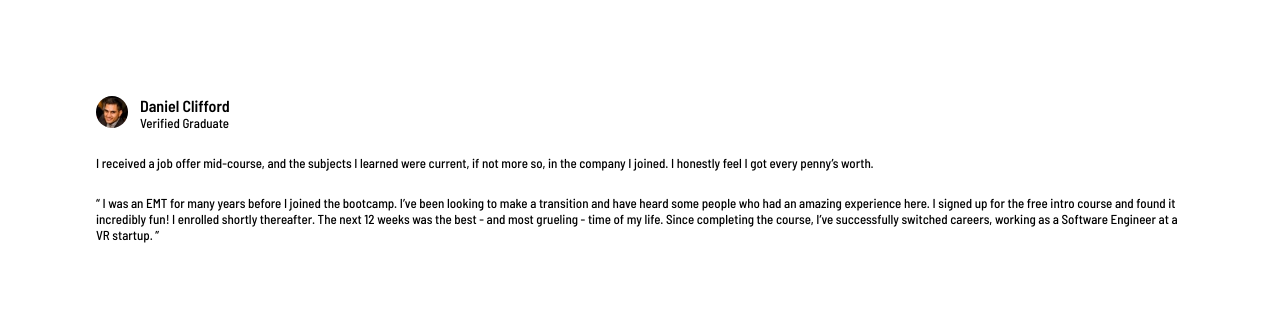
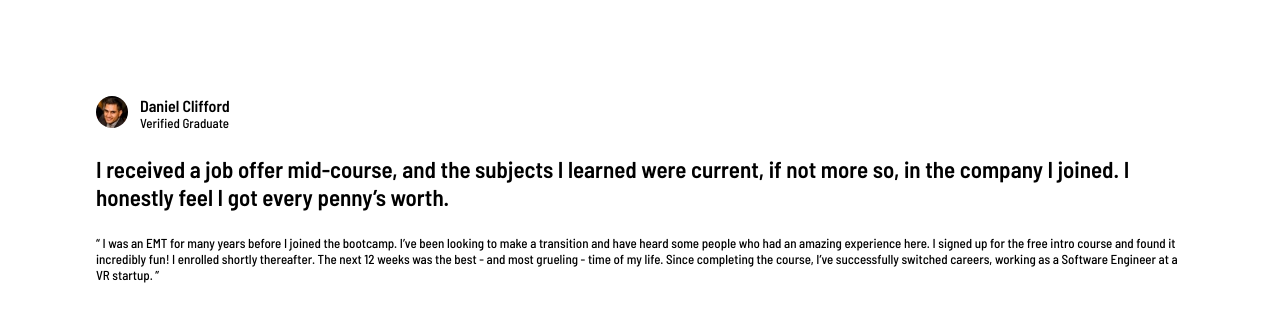
Before and after one commit to mohammadreza2003-af/09-testimonials-grid-section-main, a plain HTML site: page index.html in a window 1280 px wide. Drawn offline with Linux system fonts and the light colour scheme.

Commit message:
edit font size

```diff
--- a/style.css
+++ b/style.css
@@ -34,3 +34,7 @@ body {
   font-weight: 500;
   font-size: 13px;
 }
+.bold-dis {
+  font-size: 23px;
+  font-weight: 600;
+}
```
